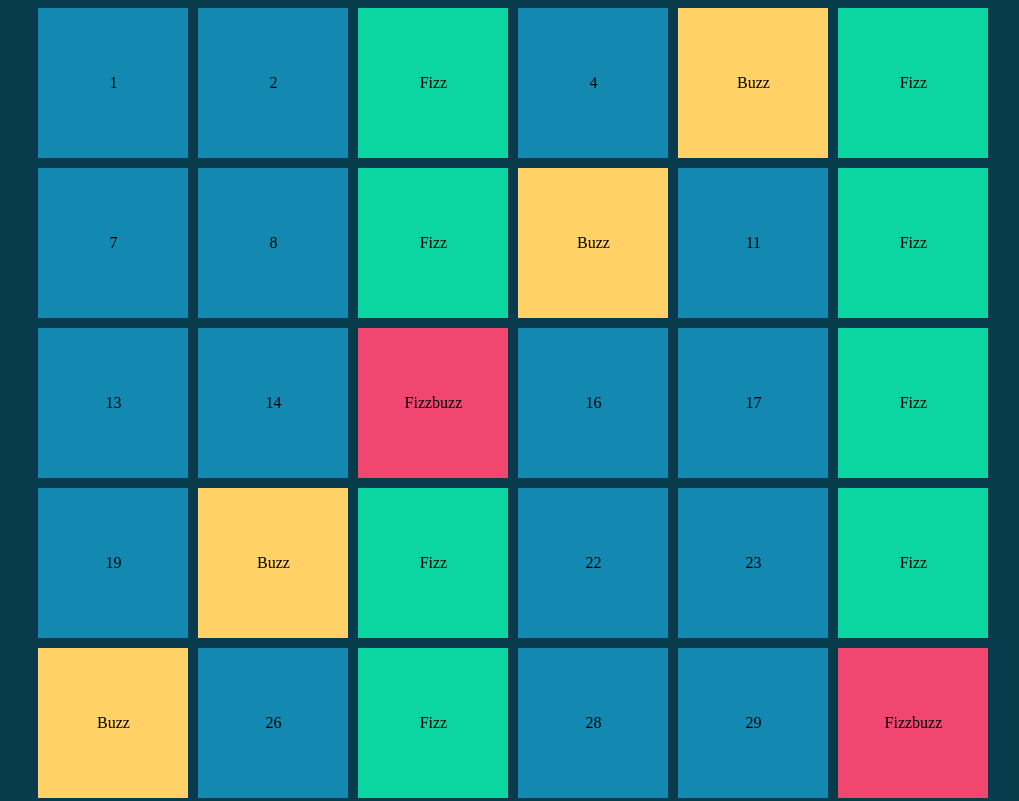
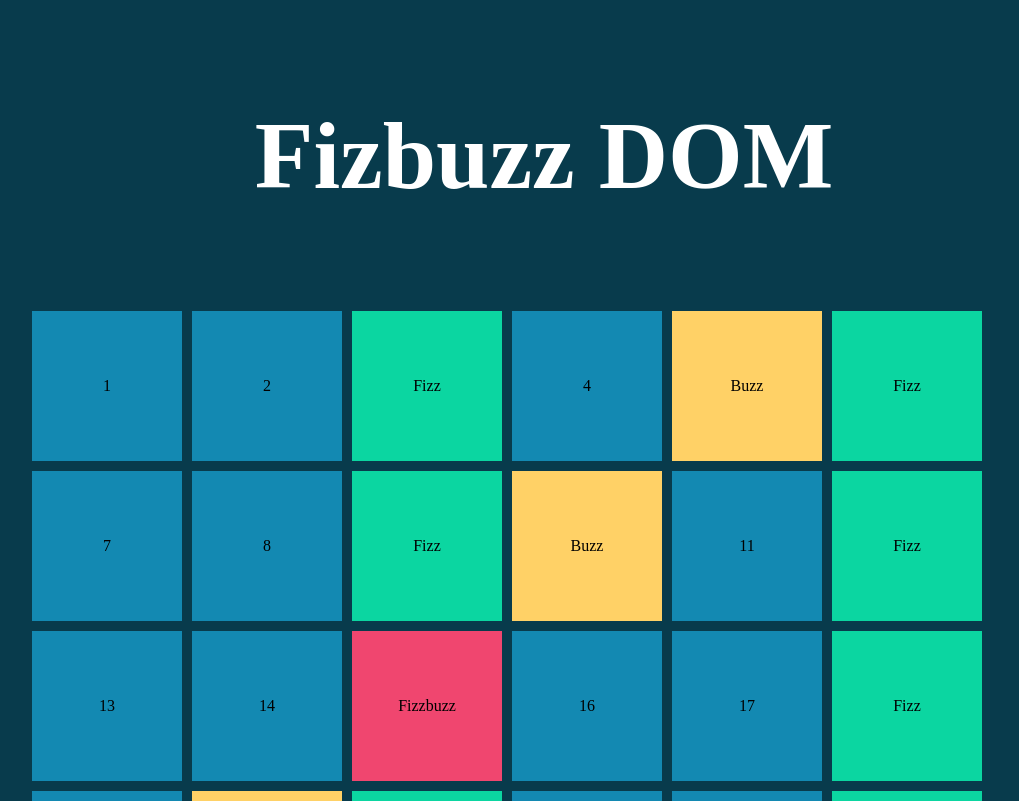
Before and after one commit to Angeloamenta/js-fizzbuzzdom, a plain HTML site: page index.html in a window 1280 px wide. Shown: the top 801 px of the page, without its empty margins (96-1115 px from the left). Drawn offline with Linux system fonts and the light colour scheme.

Commit message:
aggiunto titolo da js

```diff
--- a/css/style.css
+++ b/css/style.css
@@ -1,5 +1,17 @@
+* {
+box-sizing: border-box;
+padding: 0;
+margin: 0;
+}
 .bg-c {
     background-color: #083B4C;
+}
+
+.title-top {
+    padding: 100px 0;
+    text-align: center;
+    color: white;
+    font-size: 3em;
 }
 
 .box {
--- a/index.html
+++ b/index.html
@@ -7,9 +7,10 @@
     <link rel="stylesheet" href="css/style.css">
     <title>Document</title>
 </head>
-<body class="bg-c">
-    <div class="container">
-
+<body>
+    <div class="bg-c">
+        <div class="container">
+        </div>
     </div>
 
     <script src="js/script.js"></script>
--- a/js/script.js
+++ b/js/script.js
@@ -1,5 +1,9 @@
 const container = document.querySelector (".container");
-
+const body = document.querySelector (".bg-c");
+const title = document.createElement('div')
+title.classList.add('title-top');
+body.prepend(title);
+title.innerHTML = "<h1>" + "Fizbuzz DOM" + "</h1>"
 // algoritmo da 1 a 100 con multipli di 3 chiamati fizz, di 5 buzz e di 3 e 5 insieme chiamati fizzbuzz
 
 for (let i = 1; i<=100 ; i++) {
```
